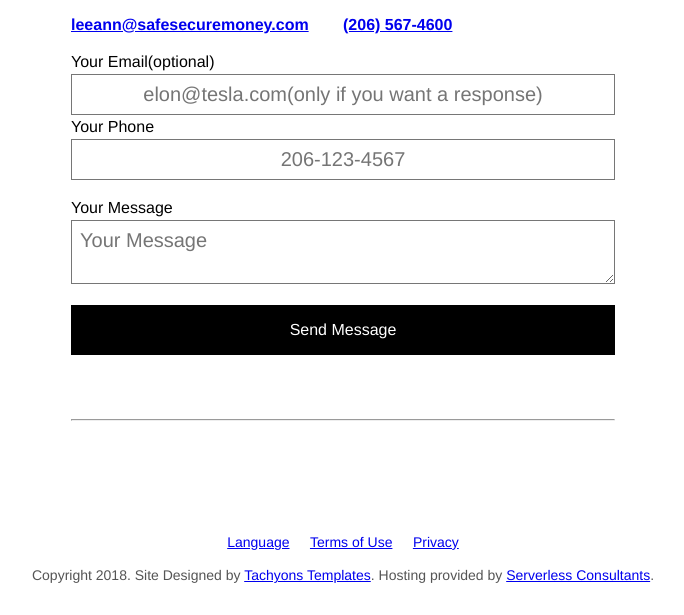
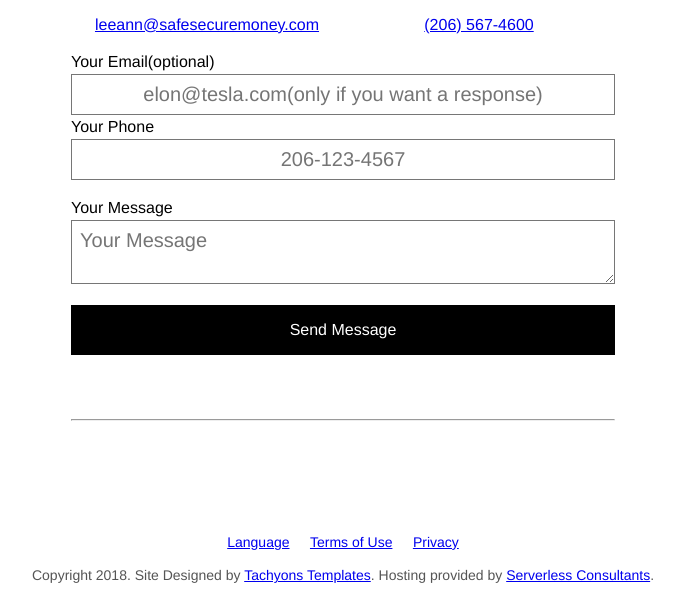
Before and after one commit to blairanderson/medicaremavenvashon, a Jekyll site: the page built from index.html, in a window 1280 px wide. Shown: the part 651-1266 px from the top of the page, without its empty margins (297-981 px from the left). Built offline with Jekyll 4.4.1, drawn with Linux system fonts in a browser that asks for light colours; nearby versions of some CDN libraries; some web fonts are replaced.

Commit message:
contact styles

```diff
--- a/index.html
+++ b/index.html
@@ -19,10 +19,10 @@ layout: default
 <div id="contact" class="measure-wide center">
   <div class="cf">
     <div class="fl w-50">
-    <p><strong><a href="{{site.mailto_url}}">{{site.mailto}}</a></strong></p>
+    <p class="tc"><a class="b fw1" href="{{site.mailto_url}}">{{site.mailto}}</a></p>
     </div>
     <div class="fl w-50">
-      <p><strong><a href="tel:{{site.phone_url}}">{{site.phone}}</a></strong></p>
+      <p class="tc"><a class="b fw1" href="tel:{{site.phone_url}}">{{site.phone}}</a></p>
     </div>
   </div>
   <div class="cf">
```
